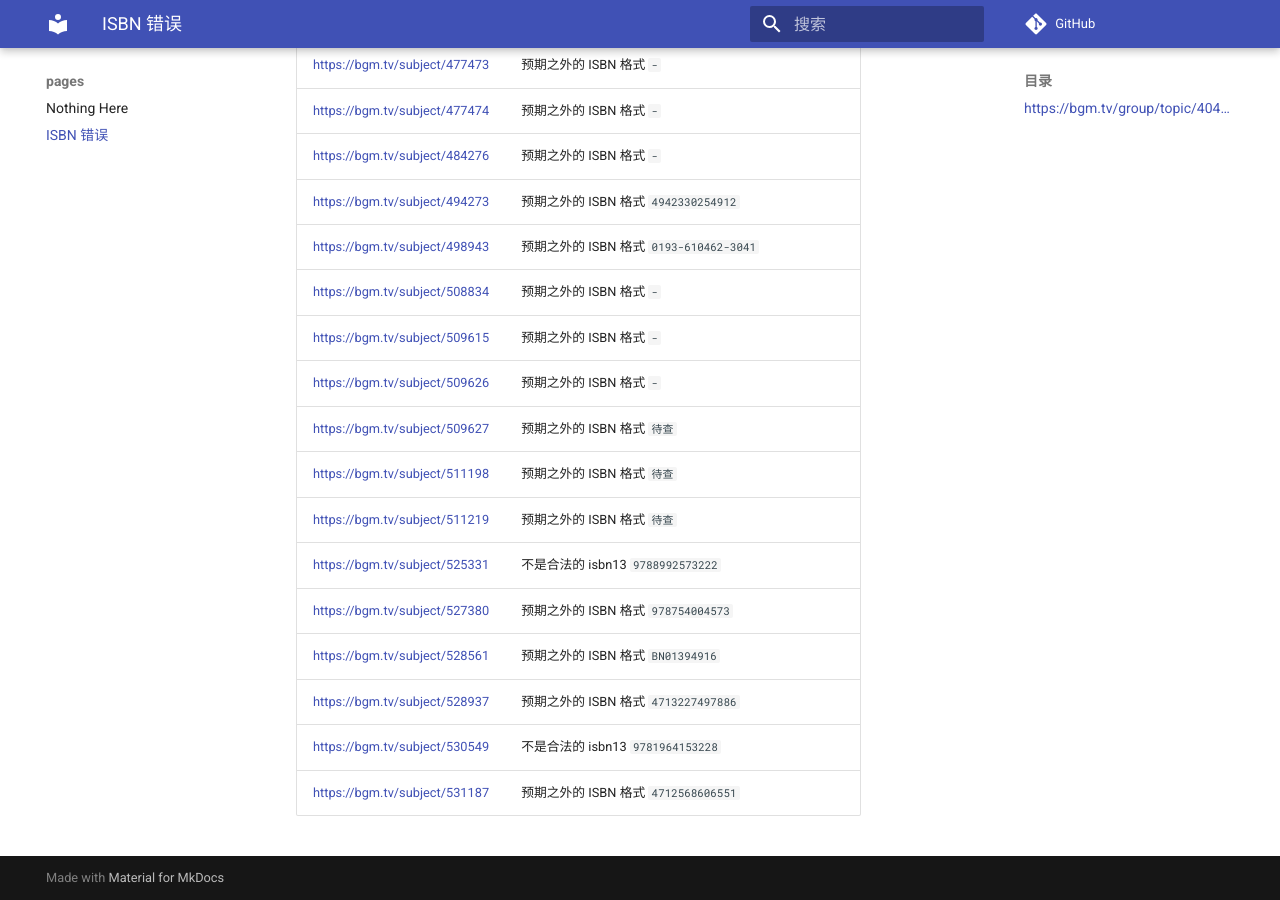
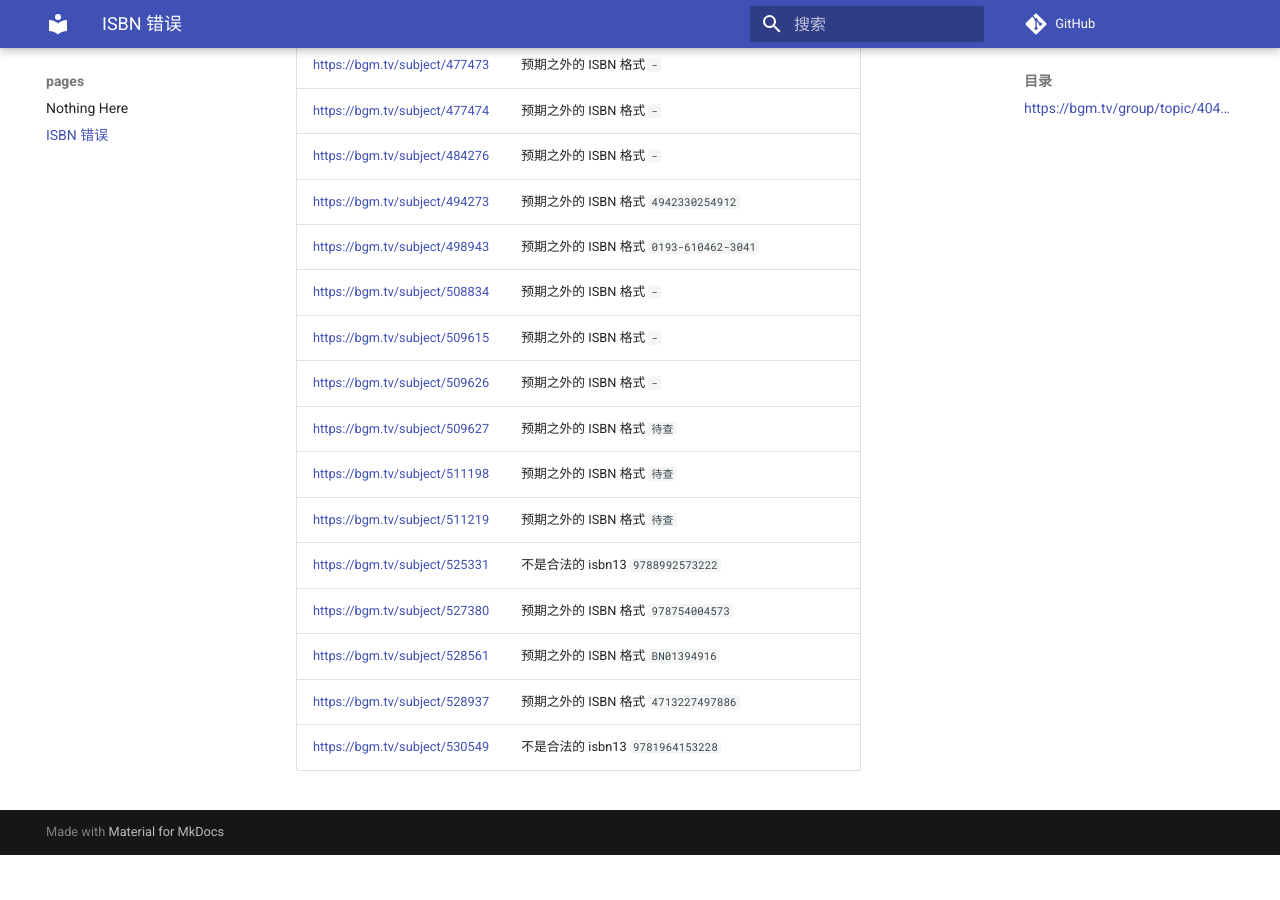
Before and after one commit to trim21/bangumi-pages, an MkDocs documentation site: the page built from docs/isbn.md, in a window 1280 px wide and 900 px high, scrolled down 5459 px. Built offline with MkDocs 1.6.1 and Material for MkDocs 9.7.7, drawn with Linux system fonts in a browser that asks for light colours; comment, search, counter and statistics services are not loaded; after the commit the page ends 6314 px from its top, so only the background shows below that; part of the change alters nothing that is shown.

Commit message:
update isbn.md

```diff
--- a/docs/isbn.md
+++ b/docs/isbn.md
@@ -1,7 +1,7 @@
 # ISBN 错误
 ## <https://bgm.tv/group/topic/404801>
 
-total 131
+total 130
 
 | url | error |
 | --- |  ---  |
@@ -135,4 +135,3 @@ total 131
 | <https://bgm.tv/subject/528561> | 预期之外的 ISBN 格式 `BN01394916` |
 | <https://bgm.tv/subject/528937> | 预期之外的 ISBN 格式 `4713227497886` |
 | <https://bgm.tv/subject/530549> | 不是合法的 isbn13 <code>9781964153228</code> |
-| <https://bgm.tv/subject/531187> | 预期之外的 ISBN 格式 `4712568606551` |
```
